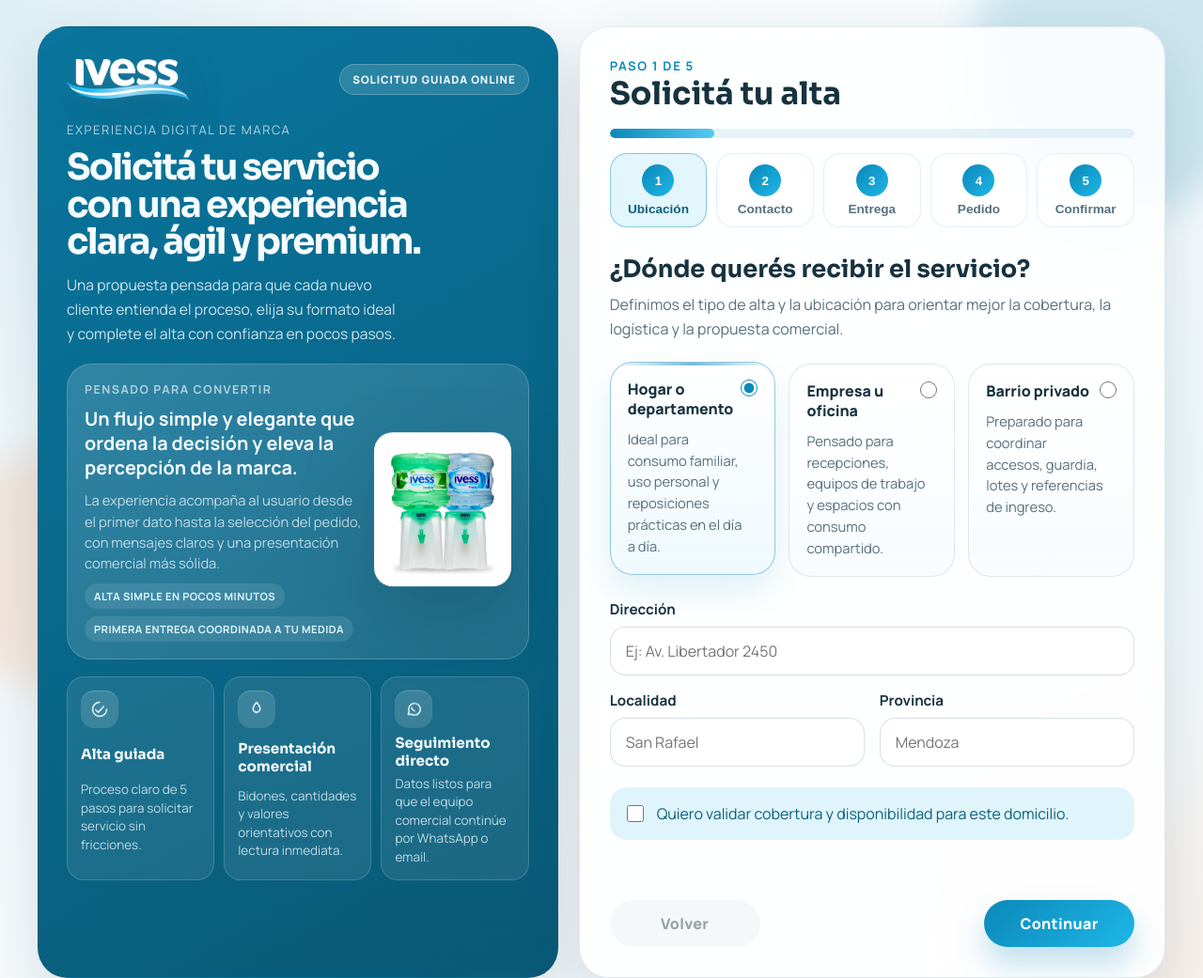
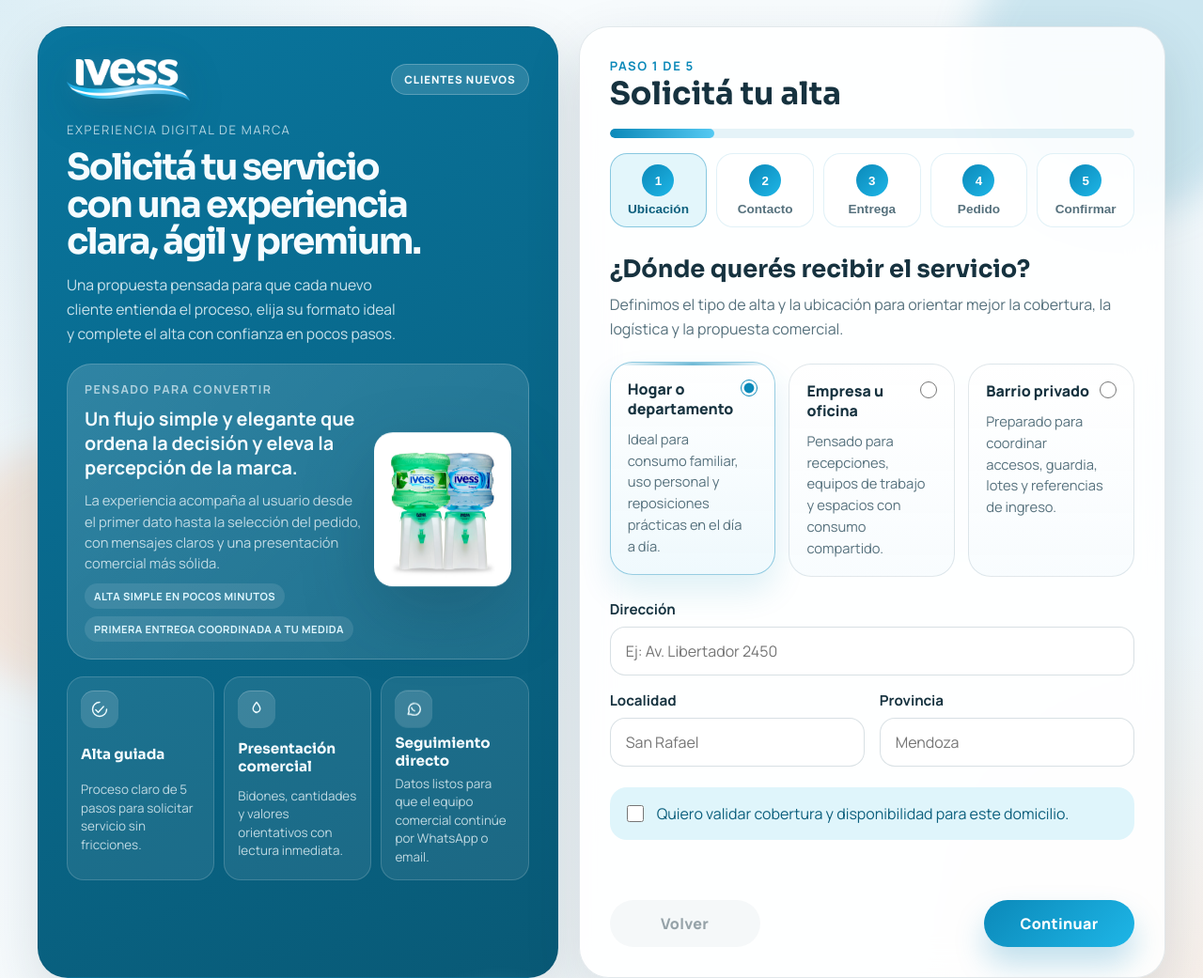
Before and after one commit to estudioideamos/ivess-reggieri-altas, a website: page index.html in a window 1280 px wide. Shown: the top 1041 px of the page at 94% size. Drawn offline with Linux system fonts and the light colour scheme.

Commit message:
Update alta brand chip to Clientes nuevos

```diff
--- a/index.html
+++ b/index.html
@@ -31,7 +31,7 @@
           src="./assets/images/logo-ivess-reggieri.png"
           alt="Logo Ivess Reggieri"
         >
-        <div class="brand-chip">Solicitud guiada online</div>
+        <div class="brand-chip">Clientes nuevos</div>
       </div>
 
       <div class="hero-copy-block">
```
